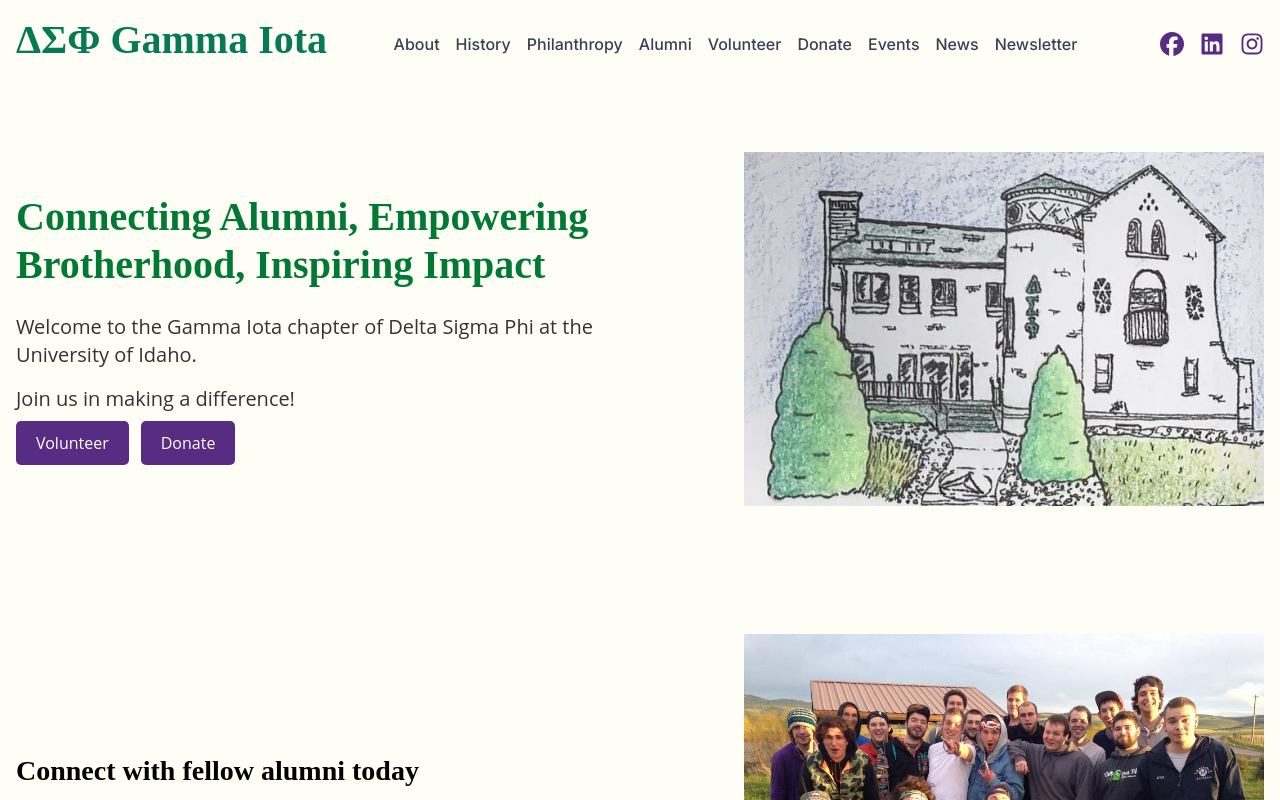
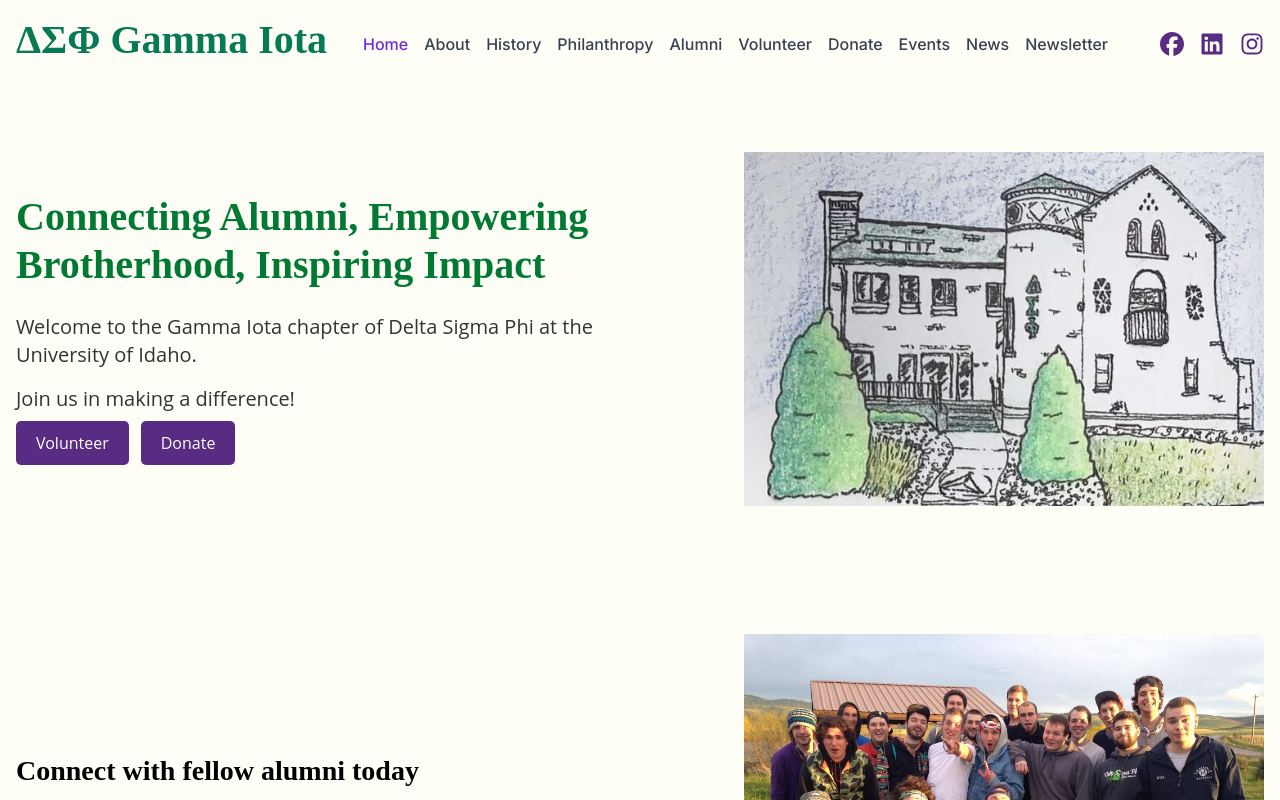
Before and after one commit to MSBivens/dsp, a Next.js app in the folder dsp/: page / in a window 1280 px wide. Shown: the top 800 px of the page. Built offline with nearby package versions, Linux system fonts and the light colour scheme.

Commit message:
deployment fix

```diff
--- a/dsp/src/app/components/header.jsx
+++ b/dsp/src/app/components/header.jsx
@@ -1,29 +1,29 @@
 "use client";
+// import Script from "next/script";
 
 import logoSquare from "../../../public/images/logoSquare.png";
-import Image from "next/image";
-import { useEffect, useState, useRef } from "react";
+// import Image from "next/image";
+import link from "next/link";
 
 import { FaInstagram, FaFacebook, FaLinkedin } from "react-icons/fa6";
 
 export default function Header() {
-  const navigationLinks = [
-    // { label: "Home", href: "/" },
-    { label: "About", href: "/about" },
-    { label: "History", href: "/history" },
-    { label: "Philanthropy", href: "/philanthropy" },
-    { label: "Alumni", href: "/alumni" },
-    { label: "Volunteer", href: "/volunteer" },
-    { label: "Donate", href: "/donate" },
-    { label: "Events", href: "/events" },
-    { label: "News", href: "/news" },
-    { label: "Newsletter", href: "/newsletter" },
-  ];
-
   const socialLinks = [
-    { label: <FaFacebook size={24} />, href: "https://www.facebook.com/" },
-    { label: <FaLinkedin size={24} />, href: "https://www.linkedin.com/" },
-    { label: <FaInstagram size={24} />, href: "https://www.instagram.com/" },
+    {
+      id: 1,
+      label: <FaFacebook size={24} />,
+      href: "https://www.facebook.com/",
+    },
+    {
+      id: 2,
+      label: <FaLinkedin size={24} />,
+      href: "https://www.linkedin.com/",
+    },
+    {
+      id: 3,
+      label: <FaInstagram size={24} />,
+      href: "https://www.instagram.com/",
+    },
   ];
 
   return (
@@ -50,12 +50,8 @@
 
           {/* Social Links */}
           <div className="hidden lg:flex space-x-4">
-            {socialLinks.map((link) => (
-              <a
-                key={link.label}
-                href={link.href}
-                className="hover:text-gray-300"
-              >
+            {socialLinks.map((link, index) => (
+              <a key={index} href={link.href} className="hover:text-gray-300">
                 {link.label}
               </a>
             ))}
@@ -99,19 +95,91 @@
           id="mobile-menu-2"
         >
           <ul class="flex flex-col mt-4 font-medium lg:flex-row lg:space-x-4 lg:mt-0">
-            {navigationLinks.map((link) => (
             <li>
               <a
-                  href={link.href}
+                href="/"
+                class="block py-2 pl-3 pr-4 text-white bg-purple-700 rounded lg:bg-transparent lg:text-purple-700 lg:p-0 dark:text-white"
+                aria-current="page"
+              >
+                Home
+              </a>
+            </li>
+            <li>
+              <a
+                href="/about"
                 class="block py-2 pl-3 pr-4 text-gray-700 border-b border-gray-100 hover:bg-gray-50 lg:hover:bg-transparent lg:border-0 lg:hover:text-purple-700 lg:p-0 dark:text-gray-400 lg:dark:hover:text-white dark:hover:bg-gray-700 dark:hover:text-white lg:dark:hover:bg-transparent dark:border-gray-700"
               >
-                  {link.label}
+                About
               </a>
             </li>
-            ))}
+            <li>
+              <a
+                href="/history"
+                class="block py-2 pl-3 pr-4 text-gray-700 border-b border-gray-100 hover:bg-gray-50 lg:hover:bg-transparent lg:border-0 lg:hover:text-purple-700 lg:p-0 dark:text-gray-400 lg:dark:hover:text-white dark:hover:bg-gray-700 dark:hover:text-white lg:dark:hover:bg-transparent dark:border-gray-700"
+              >
+                History
+              </a>
+            </li>
+            <li>
+              <a
+                href="/philanthropy"
+                class="block py-2 pl-3 pr-4 text-gray-700 border-b border-gray-100 hover:bg-gray-50 lg:hover:bg-transparent lg:border-0 lg:hover:text-purple-700 lg:p-0 dark:text-gray-400 lg:dark:hover:text-white dark:hover:bg-gray-700 dark:hover:text-white lg:dark:hover:bg-transparent dark:border-gray-700"
+              >
+                Philanthropy
+              </a>
+            </li>
+            <li>
+              <a
+                href="/alumni"
+                class="block py-2 pl-3 pr-4 text-gray-700 border-b border-gray-100 hover:bg-gray-50 lg:hover:bg-transparent lg:border-0 lg:hover:text-purple-700 lg:p-0 dark:text-gray-400 lg:dark:hover:text-white dark:hover:bg-gray-700 dark:hover:text-white lg:dark:hover:bg-transparent dark:border-gray-700"
+              >
+                Alumni
+              </a>
+            </li>
+            <li>
+              <a
+                href="/volunteer"
+                class="block py-2 pl-3 pr-4 text-gray-700 border-b border-gray-100 hover:bg-gray-50 lg:hover:bg-transparent lg:border-0 lg:hover:text-purple-700 lg:p-0 dark:text-gray-400 lg:dark:hover:text-white dark:hover:bg-gray-700 dark:hover:text-white lg:dark:hover:bg-transparent dark:border-gray-700"
+              >
+                Volunteer
+              </a>
+            </li>
+            <li>
+              <a
+                href="/donate"
+                class="block py-2 pl-3 pr-4 text-gray-700 border-b border-gray-100 hover:bg-gray-50 lg:hover:bg-transparent lg:border-0 lg:hover:text-purple-700 lg:p-0 dark:text-gray-400 lg:dark:hover:text-white dark:hover:bg-gray-700 dark:hover:text-white lg:dark:hover:bg-transparent dark:border-gray-700"
+              >
+                Donate
+              </a>
+            </li>
+            <li>
+              <a
+                href="/events"
+                class="block py-2 pl-3 pr-4 text-gray-700 border-b border-gray-100 hover:bg-gray-50 lg:hover:bg-transparent lg:border-0 lg:hover:text-purple-700 lg:p-0 dark:text-gray-400 lg:dark:hover:text-white dark:hover:bg-gray-700 dark:hover:text-white lg:dark:hover:bg-transparent dark:border-gray-700"
+              >
+                Events
+              </a>
+            </li>
+            <li>
+              <a
+                href="/news"
+                class="block py-2 pl-3 pr-4 text-gray-700 border-b border-gray-100 hover:bg-gray-50 lg:hover:bg-transparent lg:border-0 lg:hover:text-purple-700 lg:p-0 dark:text-gray-400 lg:dark:hover:text-white dark:hover:bg-gray-700 dark:hover:text-white lg:dark:hover:bg-transparent dark:border-gray-700"
+              >
+                News
+              </a>
+            </li>
+            <li>
+              <a
+                href="/newsletter"
+                class="block py-2 pl-3 pr-4 text-gray-700 border-b border-gray-100 hover:bg-gray-50 lg:hover:bg-transparent lg:border-0 lg:hover:text-purple-700 lg:p-0 dark:text-gray-400 lg:dark:hover:text-white dark:hover:bg-gray-700 dark:hover:text-white lg:dark:hover:bg-transparent dark:border-gray-700"
+              >
+                Newsletter
+              </a>
+            </li>
           </ul>
         </div>
       </div>
+      <script src="https://unpkg.com/flowbite@1.4.1/dist/flowbite.js" />
     </header>
   );
 }
--- a/dsp/src/app/layout.js
+++ b/dsp/src/app/layout.js
@@ -22,7 +22,6 @@
         <Header />
         {children}
         <Footer />
-        <script src="https://unpkg.com/flowbite@1.4.1/dist/flowbite.js"></script>
       </body>
     </html>
   );
```
Lines whose indentation alone changed are shown as unchanged.
